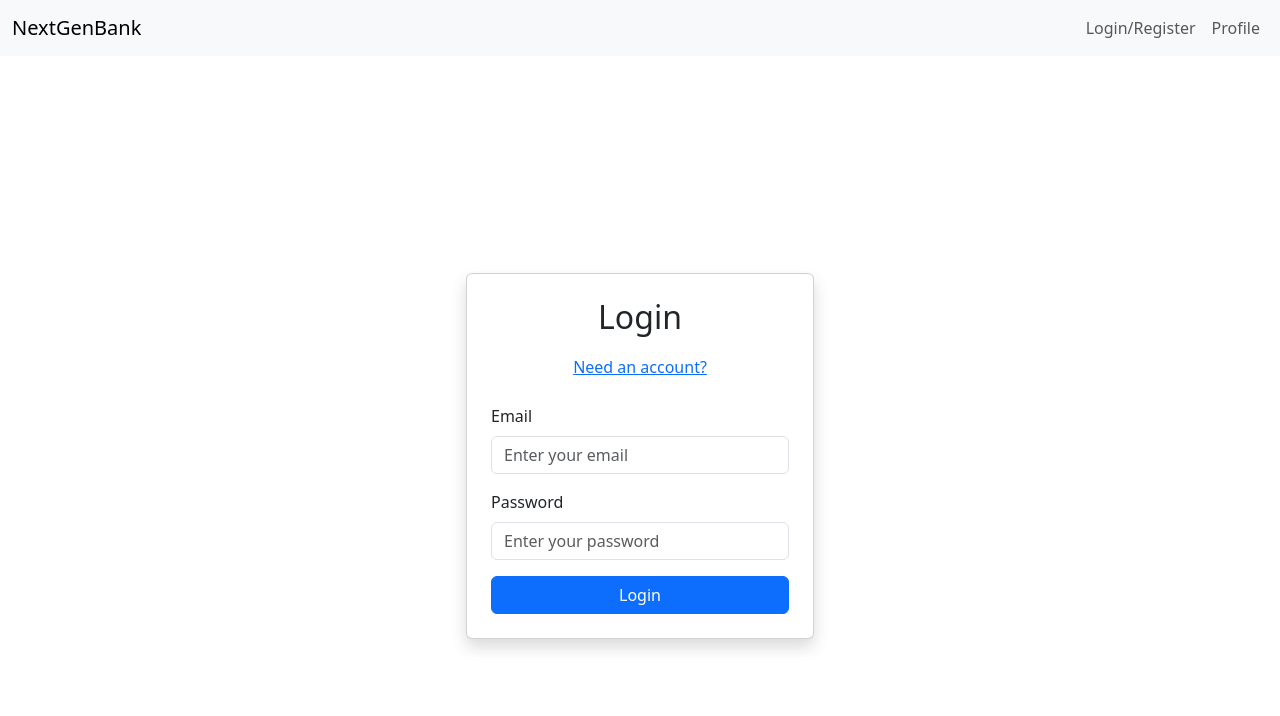
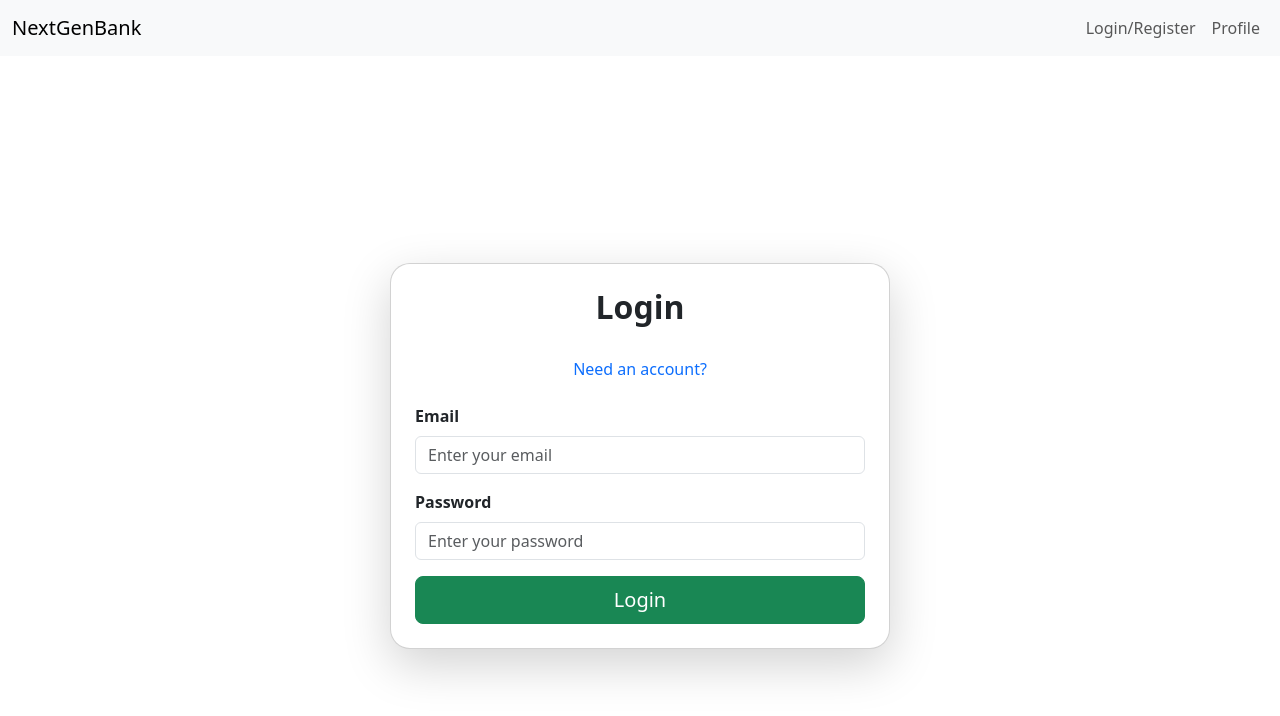
Before and after one commit to NextGenBank/frontend-BankApplication, a Vue app: page /auth in a window 1280 px wide. Shown: the top 716 px of the page. Built offline with nearby package versions, Linux system fonts and the light colour scheme.

Commit message:
login & registration

```diff
--- a/src/components/Auth.vue
+++ b/src/components/Auth.vue
@@ -1,61 +1,95 @@
 <script>
-import { API_ENDPOINTS } from "@/config";
-import axios from "axios";
 import Notification from "./Notification.vue";
 import Loading from "./Loading.vue";
 import { setAuthToken } from "@/utils/auth";
+import { useUserStore } from "@/stores/user";
+// import { API_ENDPOINTS } from "@/config";
+// import axios from "axios";
+
 
 export default {
   name: "Auth",
+  components: {
+    Notification,
+    Loading,
+  },
   data() {
     return {
       isLogin: true,
       formData: {
+        first_name: "",
+        last_name: "",
         email: "",
         password: "",
+        confirm_password: "",
+        bsn: "",
+        phone: "",
       },
       error: null,
       isLoading: false,
       success: null,
     };
   },
-  components: {
-    Notification,
-    Loading,
-  },
   methods: {
     toggleAuthMode() {
       this.isLogin = !this.isLogin;
       this.error = null;
+      this.success = null;
       this.isLoading = false;
-      this.formData.email = "";
-      this.formData.password = "";
+      this.formData = {
+        first_name: "",
+        last_name: "",
+        email: "",
+        password: "",
+        confirm_password: "",
+        bsn: "",
+        phone: "",
+      };
     },
     async handleSubmit() {
-      // console.log("handleSubmit");
+      const userStore = useUserStore();
+
+      if (!this.isLogin && this.formData.password !== this.formData.confirm_password) {
+        this.error = "Passwords do not match";
+        return;
+      }
+
       try {
         this.error = null;
+        this.success = null;
         this.isLoading = true;
-        const endpoint = this.isLogin
-          ? API_ENDPOINTS.auth + "/login"
-          : API_ENDPOINTS.auth + "/register";
 
-        const response = await axios.post(endpoint, this.formData);
+        // Simulate backend response for login/register
+        const response = {
+          data: {
+            token: "dummy-token-1234",
+            user: {
+              id: 1,
+              first_name: this.formData.first_name || "Jane",
+              last_name: this.formData.last_name || "Doe",
+              email: this.formData.email,
+              bsn: this.formData.bsn || "123456789",
+              phone: this.formData.phone || "0612345678",
+            },
+          },
+        };
+
+        this.success = this.isLogin
+          ? "Login successful"
+          : "Registration successful! You can now log in.";
+
+        localStorage.setItem("token", response.data.token);
+        setAuthToken(response.data.token);
+        userStore.setUser(response.data.user);
 
         if (this.isLogin) {
-          this.success = "Login successful";
-          localStorage.setItem("token", response.data.token);
-          setAuthToken(response.data.token);
-          this.$router.push("/profile");
+          this.$router.push("/profile"); // opt: replace it with a page I handle
         } else {
-          this.success = "Register successful";
           this.isLogin = true;
         }
       } catch (error) {
         console.error(error);
-        this.error =
-          error?.response?.data?.error ||
-          "An error occurred during authentication";
+        this.error = "An error occurred during authentication";
       } finally {
         this.isLoading = false;
       }
@@ -66,50 +100,65 @@ export default {
 
 <template>
   <Loading v-if="isLoading" />
+
   <Notification v-if="success" :isError="false" @close="success = null">
     {{ success }}
   </Notification>
-  <div class="row justify-content-center align-items-center min-vh-100 m-0">
-    <div class="col-12 col-md-6 col-lg-4">
-      <div class="card shadow">
-        <div class="card-body p-4">
-          <div class="text-center mb-4">
-            <h2 class="card-title mb-3">
+
+  <div class="container d-flex align-items-center justify-content-center min-vh-100">
+    <div class="card shadow-lg p-4" style="width: 100%; max-width: 500px; border-radius: 20px;">
+      <h2 class="text-center mb-4 fw-bold">
         {{ isLogin ? "Login" : "Register" }}
       </h2>
-            <button class="btn btn-link p-0" @click="toggleAuthMode">
+
+      <p class="text-center">
+        <button class="btn btn-link text-decoration-none" @click="toggleAuthMode">
           {{ isLogin ? "Need an account?" : "Already have an account?" }}
         </button>
-          </div>
+      </p>
 
       <form @submit.prevent="handleSubmit">
+        <div v-if="!isLogin">
           <div class="mb-3">
-              <label for="email" class="form-label">Email</label>
-              <input
-                type="email"
-                class="form-control"
-                id="email"
-                v-model="formData.email"
-                required
-                placeholder="Enter your email"
-              />
+            <label class="form-label fw-semibold">First Name</label>
+            <input v-model="formData.first_name" type="text" class="form-control" required placeholder="Enter your first name" />
+          </div>
+          <div class="mb-3">
+            <label class="form-label fw-semibold">Last Name</label>
+            <input v-model="formData.last_name" type="text" class="form-control" required placeholder="Enter your last name" />
+          </div>
         </div>
 
         <div class="mb-3">
-              <label for="password" class="form-label">Password</label>
-              <input
-                type="password"
-                class="form-control"
-                id="password"
-                v-model="formData.password"
-                required
-                placeholder="Enter your password"
-              />
+          <label class="form-label fw-semibold">Email</label>
+          <input v-model="formData.email" type="email" class="form-control" required placeholder="Enter your email" />
         </div>
-            <button type="submit" class="btn btn-primary w-100">
+
+        <div class="mb-3">
+          <label class="form-label fw-semibold">Password</label>
+          <input v-model="formData.password" type="password" class="form-control" required placeholder="Enter your password" />
+        </div>
+
+        <div v-if="!isLogin" class="mb-3">
+          <label class="form-label fw-semibold">Confirm Password</label>
+          <input v-model="formData.confirm_password" type="password" class="form-control" required placeholder="Confirm your password" />
+        </div>
+
+        <div v-if="!isLogin" class="mb-3">
+          <label class="form-label fw-semibold">BSN</label>
+          <input v-model="formData.bsn" type="text" class="form-control" required placeholder="Enter your BSN" />
+        </div>
+
+        <div v-if="!isLogin" class="mb-3">
+          <label class="form-label fw-semibold">Phone Number</label>
+          <input v-model="formData.phone" type="tel" class="form-control" required placeholder="Enter your phone number" />
+        </div>
+
+        <button type="submit" class="btn btn-success w-100 btn-lg">
           {{ isLogin ? "Login" : "Register" }}
         </button>
       </form>
+
       <Notification
         v-if="error"
         :isError="true"
@@ -120,8 +169,6 @@ export default {
       </Notification>
     </div>
   </div>
-    </div>
-  </div>
 </template>
 
 <style scoped></style>
--- /dev/null
+++ b/src/stores/user.js
@@ -0,0 +1,19 @@
+import { defineStore } from "pinia";
+
+export const useUserStore = defineStore("user", {
+  state: () => ({
+    user: null,
+    isAuthenticated: false,
+  }),
+  actions: {
+    setUser(user) {
+      this.user = user;
+      this.isAuthenticated = true;
+    },
+    logout() {
+      this.user = null;
+      this.isAuthenticated = false;
+      localStorage.removeItem("token");
+    },
+  },
+});
```
Lines whose indentation alone changed are shown as unchanged.
